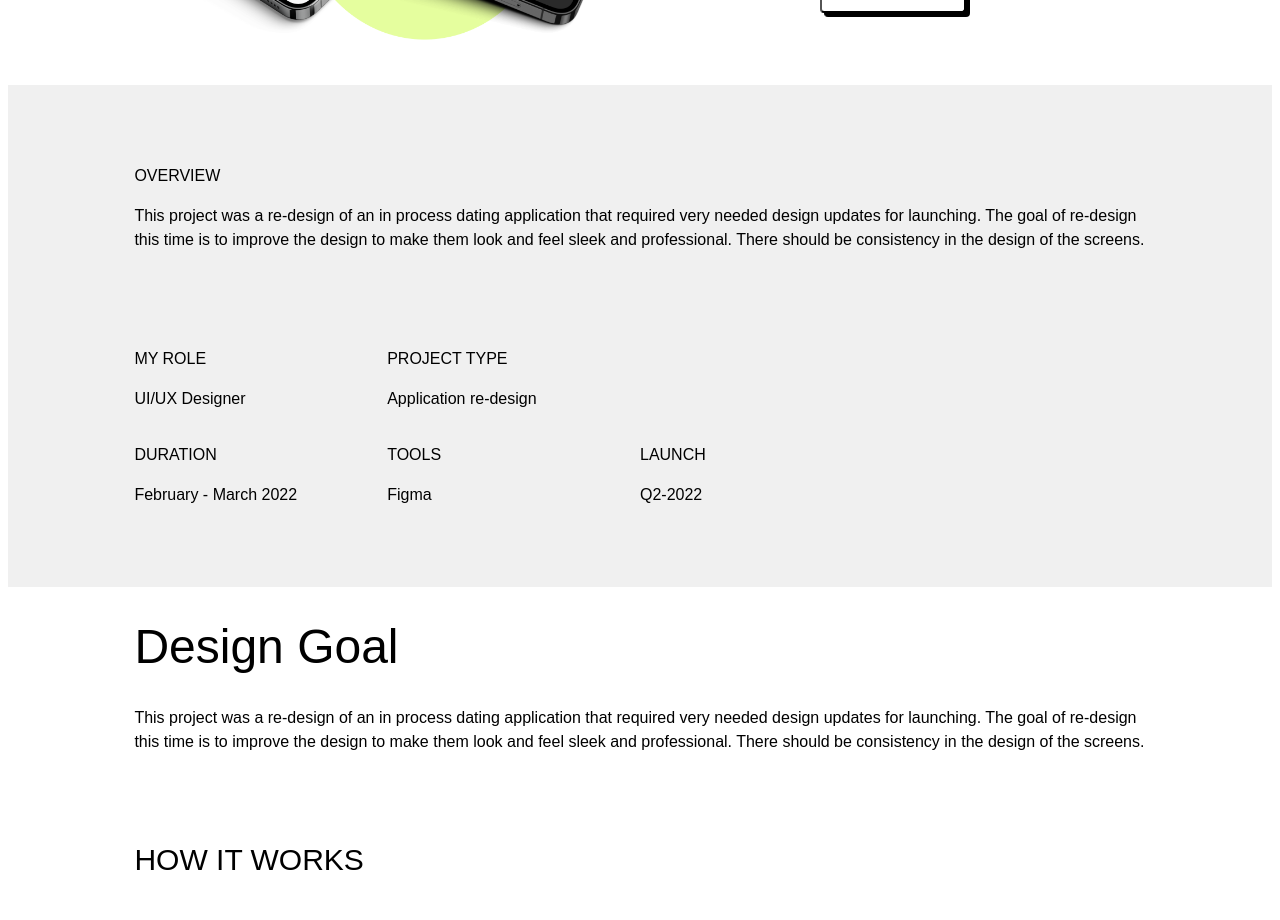
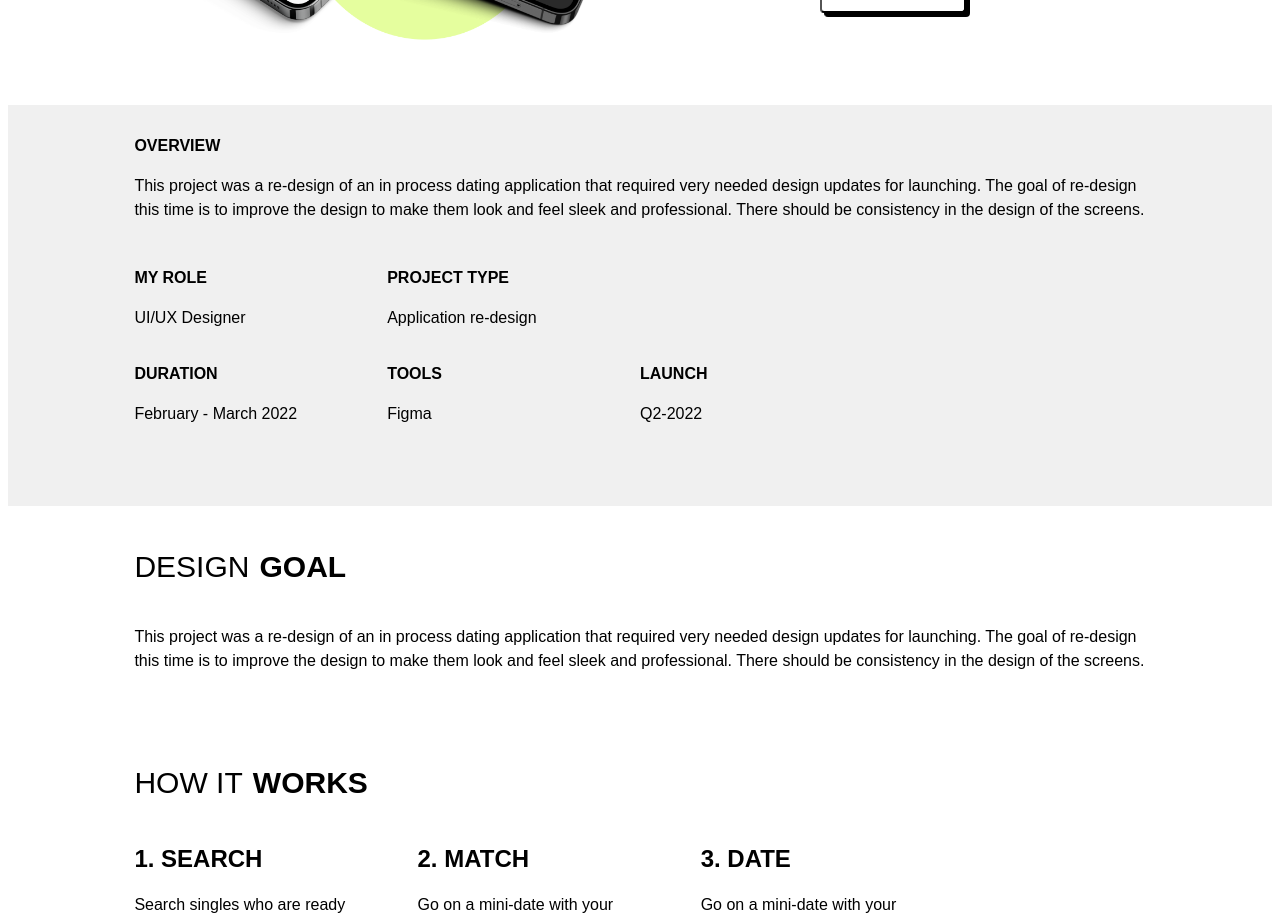
Before and after one commit to NicolasTassin/Portfolio-Nat, a Next.js app: page /themoment in a window 1280 px wide. Shown: the part 340-1260 px from the top of the page. Built offline with nearby package versions, Linux system fonts and the light colour scheme.

Commit message:
Styles for the Moment

```diff
--- a/pages/themoment.tsx
+++ b/pages/themoment.tsx
@@ -4,14 +4,21 @@ import Image from "next/image";
 import NavBar from "../components/NavBar";
 import Footer from "../components/Footer";
 import styled from "styled-components";
-import { H1, H2, H3 } from "../styles/globalStyles";
+import {
+  H1,
+  H2,
+  H3,
+  P,
+  globalStyles
+} from "../styles/globalStyles";
 
 const MainContainer = styled.div`
   display: grid;
   font-family: Poppins, sans-serif;
 
-  grid-template-columns: 10% 1fr 10%;
+  grid-template-columns: ${globalStyles.globalGrid};
   grid-template-rows: repeat(auto, 1fr);
+  grid-row-gap: 20px;
 `;
 
 const StyledAppContainer = styled.div`
@@ -91,7 +98,7 @@ const Column3 = styled.div`
 `;
 
 const Content = styled.div<{ gridColumn?: string }>`
-  padding: 5% 0;
+  padding: 1% 0;
   margin: 0 10%;
   grid-column: ${(props) => props.gridColumn || "2 / 3"};
 `;
@@ -155,26 +162,27 @@ const DesignGoalContainer = styled.div`
 const DesignGoalTitle = styled.div`
   grid-column: 1;
   grid-row: 1;
+  div {
+    display: flex;
+  }
 `;
 const HowItWorksContainer = styled.div`
   display: grid;
   grid-row: 2;
+  .title{
+      display: flex;
+  }
+
 `;
 const HowItWorksList = styled.div`
   display: grid;
   grid-row: 2 / 4;
   grid-template-columns: repeat(3, 25%);
   grid-template-row: 1fr 1fr;
-  grid-column-gap: 5%;
+  grid-column-gap: 3%;
 `;
-const HowItWorks1 = styled.div`
-  grid-column: 1;
-`;
-const HowItWorks2 = styled.div`
-  grid-column: 2;
-`;
-const HowItWorks3 = styled.div`
-  grid-column: 3;
+const HowItWorks = styled.div`
+  width: 90%
 `;
 
 const DesignGoalConclusion = styled.div`
@@ -182,11 +190,6 @@ const DesignGoalConclusion = styled.div`
   grid-row: 3;
 `;
 
-const ImageGrid = styled.div`
-  display: grid;
-  grid-row: 4;
-  grid-column: 2 / 3;
-`;
 
 const Imagecontainer = styled.div<{
   gridColumn?: string;
@@ -194,7 +197,22 @@ const Imagecontainer = styled.div<{
   margin?: string;
 }>`
   display: grid;
-  grid-column: ${(props) => props.gridColumn || "1 / 3"};
+  grid-column: ${(props) => props.gridColumn || "2 / 3"};
+  width: ${(props) => props.width || "100%"};
+  .title{
+    display: flex;
+}
+`;
+const ImageBackground = styled.div<{
+  gridColumn?: string;
+  width?: string;
+  margin?: string;
+}>`
+  background-color: #2FC5B4;
+  grid-column: ${(props) => props.gridColumn || "1 / 4"};
+  display: grid;
+  grid-template-columns: ${globalStyles.globalGrid};
+  width: ${(props) => props.width || "100%"};
 `;
 
 const Project1: NextPage = () => {
@@ -227,64 +245,73 @@ const Project1: NextPage = () => {
 
       <OverviewContainer>
         <Content>
-          <H3>OVERVIEW</H3>
-          <H3>{content.overview.content}</H3>
+          <H3 fontWeight="700px" >OVERVIEW</H3>
+          <P>{content.overview.content}</P>
         </Content>
 
         <Threeseparator>
           <Column1>
-            <H3>MY ROLE</H3>
+            <H3 fontWeight="700px">MY ROLE</H3>
             <H3>UI/UX Designer</H3>
           </Column1>
           <Column2>
-            <H3>PROJECT TYPE</H3>
+            <H3 fontWeight="700px">PROJECT TYPE</H3>
             <H3>Application re-design</H3>
           </Column2>
         </Threeseparator>
         <Threeseparator>
           <Column1>
-            <H3>DURATION</H3>
+            <H3 fontWeight="700px">DURATION</H3>
             <H3>February - March 2022</H3>
           </Column1>
           <Column2>
-            <H3>TOOLS</H3>
+            <H3 fontWeight="700px">TOOLS</H3>
             <H3>Figma</H3>
           </Column2>
           <Column3>
-            <H3>LAUNCH</H3>
+            <H3 fontWeight="700px">LAUNCH</H3>
             <H3>Q2-2022</H3>
           </Column3>
         </Threeseparator>
       </OverviewContainer>
       <DesignGoalContainer>
         <DesignGoalTitle>
-          <H1>{content.designGoal.title}</H1>
+          <div>
+          <H2>DESIGN </H2>
+          <H2 fontWeight="700px" marginLeft="1%">GOAL</H2>
+          </div>
           <H3>{content.designGoal.description}</H3>
         </DesignGoalTitle>
         <HowItWorksContainer>
-          <H2>HOW IT WORKS</H2>
+          <div className="title">
+          <H2>HOW IT</H2>
+          <H2 fontWeight="700px" marginLeft="1%">WORKS</H2>
+          </div>
           <HowItWorksList>
-            <HowItWorks1>
-              <H2>{content.designGoal.content1.title}</H2>
+            <HowItWorks>
+              <H2 fontWeight="700px" fontSize="24px">{content.designGoal.content1.title}</H2>
               <H3>{content.designGoal.content1.content}</H3>
-            </HowItWorks1>
-            <HowItWorks2>
-              <H2>{content.designGoal.content2.title}</H2>
+            </HowItWorks>
+            <HowItWorks >
+              <H2 fontWeight="700px" fontSize="24px">{content.designGoal.content2.title}</H2>
               <H3>{content.designGoal.content3.content}</H3>
-            </HowItWorks2>
-            <HowItWorks3>
-              <H2>{content.designGoal.content3.title}</H2>
+            </HowItWorks>
+            <HowItWorks >
+              <H2 fontWeight="700px" fontSize="24px">{content.designGoal.content3.title}</H2>
               <H3>{content.designGoal.content3.content}</H3>
-            </HowItWorks3>
+            </HowItWorks>
           </HowItWorksList>
         </HowItWorksContainer>
         <DesignGoalConclusion>
           <H3>{content.designGoal.description}</H3>
         </DesignGoalConclusion>
       </DesignGoalContainer>
-      <ImageGrid>
-        <H2>USER FLOW</H2>
+
         <Imagecontainer>
+        <div className="title">
+          <H2>USER</H2>
+          <H2 fontWeight="700px" marginLeft="1%">FLOW</H2>
+          </div>
           <Image
             src="/themoment/flow2.png"
             alt="Project 1"
@@ -292,8 +319,12 @@ const Project1: NextPage = () => {
             height={600}
           />
         </Imagecontainer>
-        <Imagecontainer margin="10%">
-          <H2>WIREFRAMES</H2>
+
+        <Imagecontainer>
+        <div className="title">
+          <H2>WIRE</H2>
+          <H2 fontWeight="700px" marginLeft="1%">FRAMES</H2>
+          </div>
           <Image
             src="/themoment/02.png"
             alt="Project 1"
@@ -301,7 +332,8 @@ const Project1: NextPage = () => {
             height={420}
           />
         </Imagecontainer>
-        <Imagecontainer>
+        <ImageBackground>
+        <Imagecontainer >
         <Image
           src="/themoment/03.png"
           alt="Project 1"
@@ -309,8 +341,13 @@ const Project1: NextPage = () => {
           height={820}
         />
       </Imagecontainer>
+      </ImageBackground>
+
       <Imagecontainer>
-        <H2>FINAL DESIGN</H2>
+      <div className="title">
+          <H2>FINAL</H2>
+          <H2 fontWeight="700px" marginLeft="1%">DESIGN</H2>
+          </div>
         <Image
           src="/themoment/04.png"
           alt="Project 1"
@@ -318,6 +355,7 @@ const Project1: NextPage = () => {
           height={820}
         />
       </Imagecontainer>
+
       <Imagecontainer>
         <Image
           src="/themoment/image16.png"
@@ -326,6 +364,7 @@ const Project1: NextPage = () => {
           height={820}
         />
         </Imagecontainer>
+
         <Imagecontainer>
         <Image
           src="/themoment/image17.png"
@@ -334,6 +373,7 @@ const Project1: NextPage = () => {
           height={820}
         />
         </Imagecontainer>
+
         <Imagecontainer>
         <Image
           src="/themoment/image18.png"
@@ -342,6 +382,7 @@ const Project1: NextPage = () => {
           height={820}
         />
         </Imagecontainer>
+
         <Imagecontainer>
         <Image
           src="/themoment/image19.png"
@@ -350,7 +391,7 @@ const Project1: NextPage = () => {
           height={820}
         />
         </Imagecontainer>
-      </ImageGrid>
+
     </MainContainer>
   );
 };
--- a/styles/globalStyles.tsx
+++ b/styles/globalStyles.tsx
@@ -2,31 +2,41 @@ import styled from 'styled-components';
 
 
 
+export const globalStyles = {
+    globalGrid: '10% 1fr 10%',
+}
 
 
-export const H1 = styled.h1<{ fontSize?: string, fontWeight?: string }>`
+export const H1 = styled.h1<{ fontSize?: string, fontWeight?: string, margin?:string }>`
 font-size: 48px;
 font-style: normal;
 font-weight: ${props => props.fontWeight || '400'};
+margin: ${props => props.margin };
 `
 
-export const H2 = styled.h2<{ fontSize?: string }>`
+export const H2 = styled.h2<{ fontSize?: string, fontWeight?: string, margin?:string, marginLeft?:string }>`
 font-size: ${props => props.fontSize || "30px"};
 font-style: normal;
-font-weight: 400;
+font-weight: ${props => props.fontWeight || '400'};
+margin: ${props => props.margin };
+margin-left: ${props => props.marginLeft };
+
 `
-export const H3 = styled.h3<{ fontSize?: string, fontWeight?: string }>`
+export const H3 = styled.h3<{ fontSize?: string, fontWeight?: string, margin?:string }>`
 font-size: ${props => props.fontSize || '16px'};
 font-style: normal;
 font-weight: ${props => props.fontWeight || '400'};
-line-height: 24px;
+line-height: ${props => props.fontSize || '24px'};
 letter-spacing: 0em;
 text-align: left;
+margin: ${props => props.margin };
 `
 
 
-export const P = styled.p<{ fontSize?: string, fontWeight?: string }>`
+export const P = styled.p<{ fontSize?: string, fontWeight?: string, margin?:string }>`
 font-size: ${props => props.fontSize || '16px'};
 font-style: normal;
-font-weight: ${props => props.fontWeight || '400'};
+font-weight: ${props => props.fontWeight || '300'};
+line-height: 24px;
+margin: ${props => props.margin };
 `
```
Also changed, not shown: pages/boar.tsx (+7 -2 lines).
